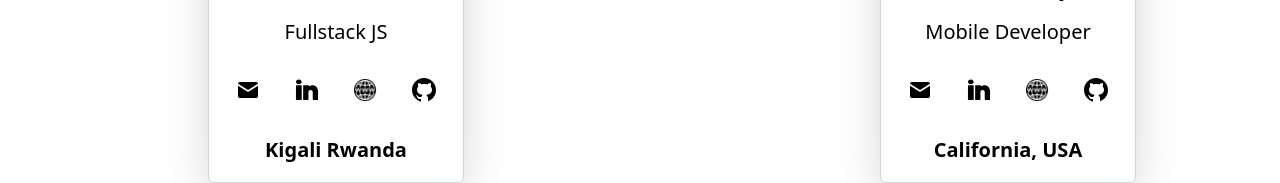
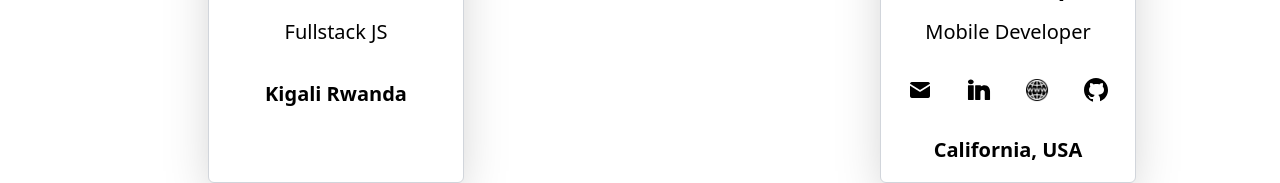
Before and after one commit to Laurent-I/DevJobBoard, a React (Create React App) app: page / in a window 1280 px wide. Shown: the part 503-686 px from the top of the page. Built offline with nearby package versions, Linux system fonts and the light colour scheme.

Commit message:
Made the Links conditional

```diff
--- a/src/Submission/Submission.json
+++ b/src/Submission/Submission.json
@@ -5,7 +5,7 @@
     "img": "",
     "email": "irakramlaw@gmail.com",
     "website": "https://github.com/Irakarama-Laurent123",
-    "linkedin": "https://www.linkedin.com/in/irakarama-laurent-119741241/",
+    "linkedin": "",
     "github": "https://github.com/Irakarama-Laurent123",
     "jobTitle": "Fullstack JS",
     "location": "Kigali Rwanda"
--- a/src/components/Profile/ProfileLink.js
+++ b/src/components/Profile/ProfileLink.js
@@ -1,6 +1,15 @@
 import React from "react";
 
 const ProfileLink = (props) => {
+  if (!props.website) {
+    return null;
+  }
+  if (!props.github) {
+    return null;
+  }
+  if (!props.linkedin) {
+    return null;
+  }
   return (
     <div className="flex flex-row justify-evenly my-2">
       <a
```
